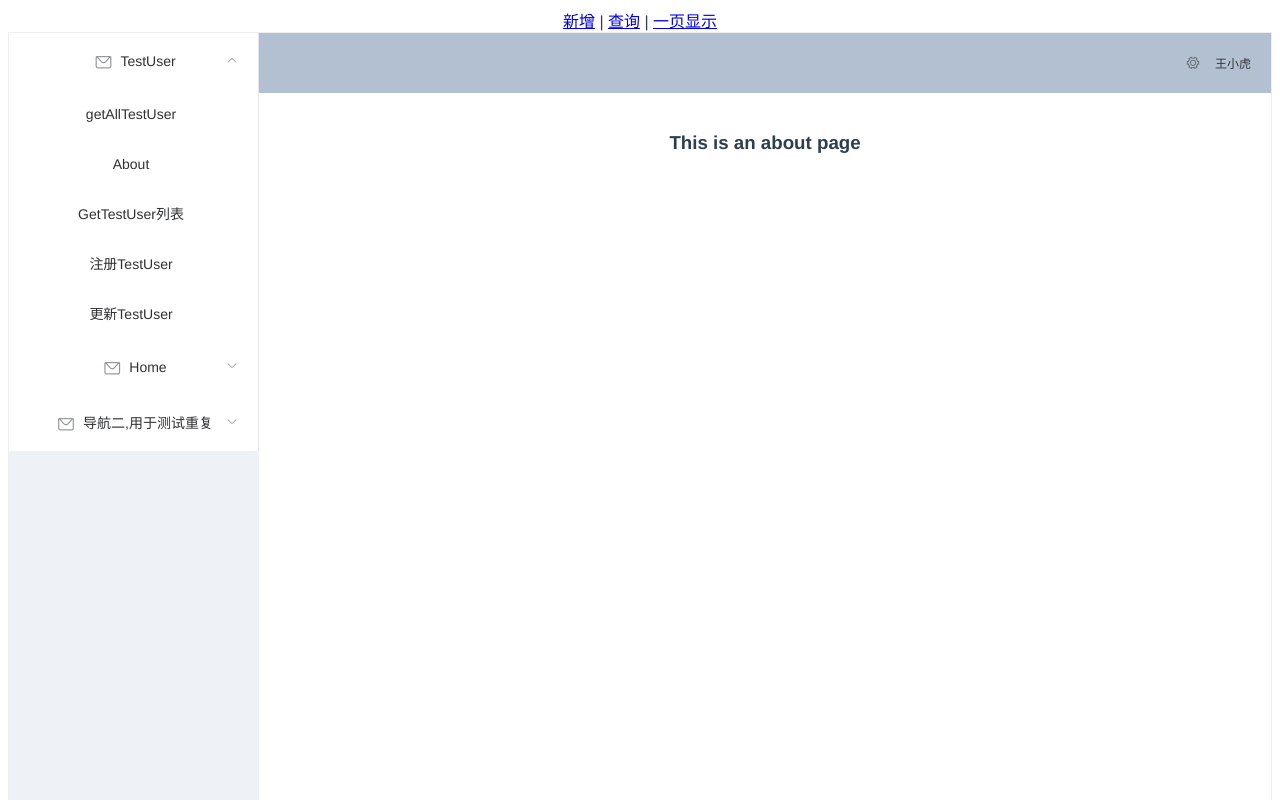
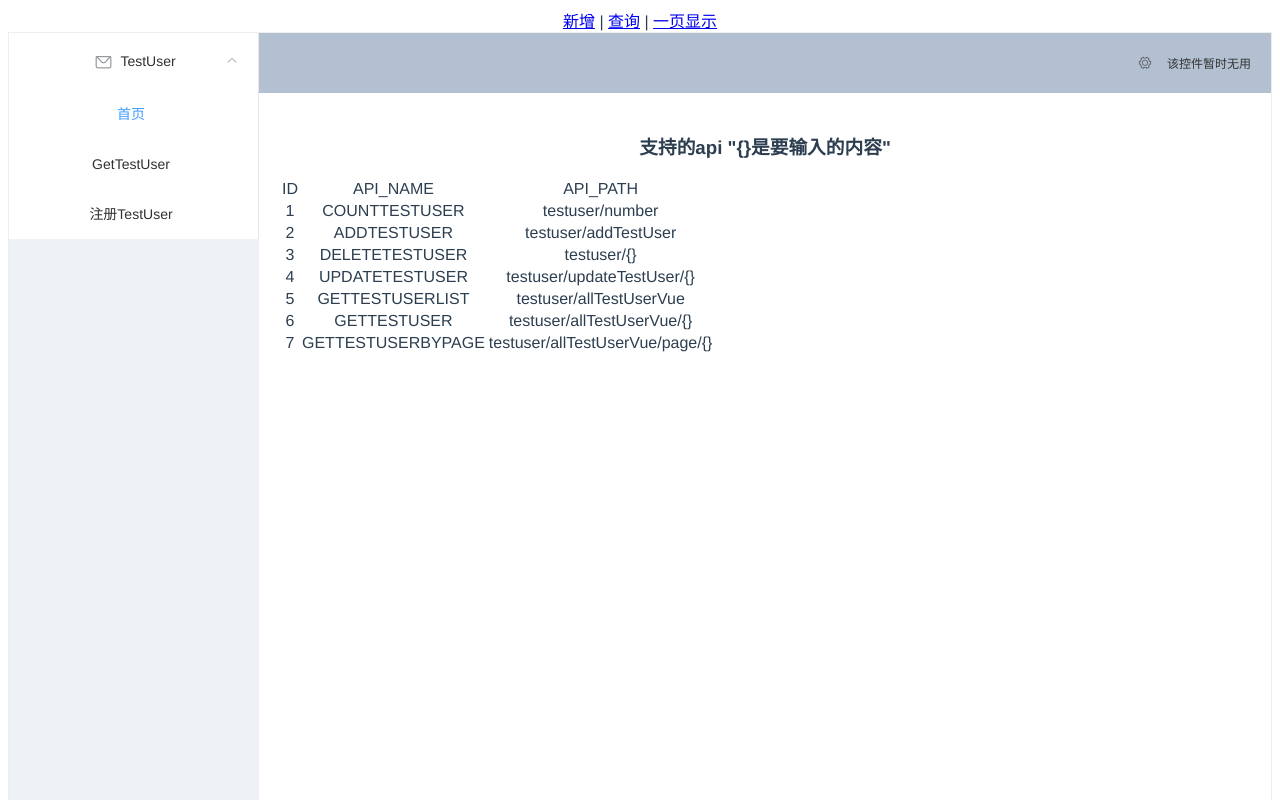
Before and after one commit to snailMai/vueDemo, a Vue app: page /About in a window 1280 px wide. Shown: the top 800 px of the page. Built offline with nearby package versions, Linux system fonts and the light colour scheme.

Commit message:
新增首页(将about.vue改为首页) 暂时使用v-if

```diff
--- a/src/router/index.js
+++ b/src/router/index.js
@@ -20,36 +20,25 @@ const routes = [
     redirect:"/TestUser",   // 默认渠道/TestUser
     children: [
       {
-        path: '/TestUser',
-        name: 'getAllTestUser',
-        show:true,
-        component: () => import('../views/TestUser')
-      },
-      {
-        path: '/about',
-        name: 'About',
+        path: '/About',
+        name: '首页',
         component: () => import('../views/About')
       },
       {
         path: '/GetTestUser',
-        name: 'GetTestUser列表',
+        name: 'GetTestUser',
         component: GetTestUser
       },
       {
         path: '/AddTestUser',
         name: '注册TestUser',
         component: AddTestUser
-      },
-      {
-        path: '/UpdateTestUser',
-        name: '更新TestUser',
-        component: UpdateTestUser
       }
     ]
   },
 
   {
-    path: '/',
+    path: '/Home',
     name: 'Home',
     show:false,
     component: Home  // Home = '../views/Home.vue'
@@ -58,8 +47,8 @@ const routes = [
   {
     path: '/',
     name: '导航二,用于测试重复',
-    show:true,
-    component: App,
+    show:false,
+    component: Menu,
     children: [
       {
         path: 'TestUser',
@@ -70,7 +59,23 @@ const routes = [
         path: '/about',
         name: 'About',
         component: () => import('../views/About')
-      }
+      },
+      {
+        path: '/about',
+        name: 'About',
+        component: () => import('../views/About')
+      },
+      {
+        path: '/UpdateTestUser',
+        name: '更新TestUser',
+        component: UpdateTestUser
+      },
+      {
+        path: '/TestUser',
+        name: 'getAllTestUser',
+        show:true,
+        component: () => import('../views/TestUser')
+      },
     ]
   },
     // 上边基于vue2.0,下边基于3.0(懒加载)
--- a/src/views/About.vue
+++ b/src/views/About.vue
@@ -1,5 +1,67 @@
 <template>
   <div class="about">
-    <h1>This is an about page</h1>
+    <h1>支持的api "{}是要输入的内容"</h1>
+    <table>
+      <tr>
+        <td>ID</td>
+        <td>API_NAME</td>
+        <td>API_PATH</td>
+      </tr>
+      <tr v-for="item in testUserGlobal">
+        <td>{{item.id}}</td>
+        <td>{{item.name}}</td>
+        <td>{{item.path}}</td>
+      </tr>
+    </table>
   </div>
 </template>
+
+
+<script>
+  // js
+  export default {
+    name: "TestUser",
+    //构造假数据
+    data() {
+      return {
+        testUserGlobal: [
+          {
+            id: 1,
+            name: "COUNTTESTUSER",
+            path: 'testuser/number'
+          },
+          {
+            id: 2,
+            name: 'ADDTESTUSER',
+            path: 'testuser/addTestUser'
+          },
+          {
+            id: 3,
+            name: 'DELETETESTUSER',
+            path: 'testuser/{}'
+          },
+          {
+            id: 4,
+            name: 'UPDATETESTUSER',
+            path: 'testuser/updateTestUser/{}'
+          },
+          {
+            id: 5,
+            name: 'GETTESTUSERLIST',
+            path: 'testuser/allTestUserVue'
+          },
+          {
+            id: 6,
+            name: 'GETTESTUSER',
+            path: 'testuser/allTestUserVue/{}'
+          },
+          {
+            id: 7,
+            name: 'GETTESTUSERBYPAGE',
+            path: 'testuser/allTestUserVue/page/{}'
+          }
+        ]
+      }
+    }
+  }
+</script>
--- a/src/views/Menu.vue
+++ b/src/views/Menu.vue
@@ -36,7 +36,8 @@
             <el-menu router :default-openeds="['0']">
                 <!--  打开和关闭下拉框,是通过index来判断的  -->
                 <!--  item是对象,index是下标,这两个顺序不能变 //绑定index //index就是遍历出来的数字:0,1,2... -->
-                <el-submenu v-for="(item, index) in $router.options.routes" :index="index+''">
+                <!-- ***v-if会有warning,暂时这么处理,以后有时间记得处理*** -->
+                <el-submenu v-for="(item, index) in $router.options.routes" :index="index+''" v-if="item.show">
                     <template slot="title"><i class="el-icon-message"></i>{{item.name}}</template>
                     <!--  <el-menu-item>标签的index值就是要跳转的router  -->
                     <el-menu-item v-for="item2 in item.children" :index="item2.path" :class="$route.path===item2.path?'is-active':''">{{item2.name}}</el-menu-item>
@@ -55,7 +56,7 @@
                         <el-dropdown-item>删除</el-dropdown-item>
                     </el-dropdown-menu>
                 </el-dropdown>
-                <span>王小虎</span>
+                <span>该控件暂时无用</span>
             </el-header>
 
             <el-main>
```
